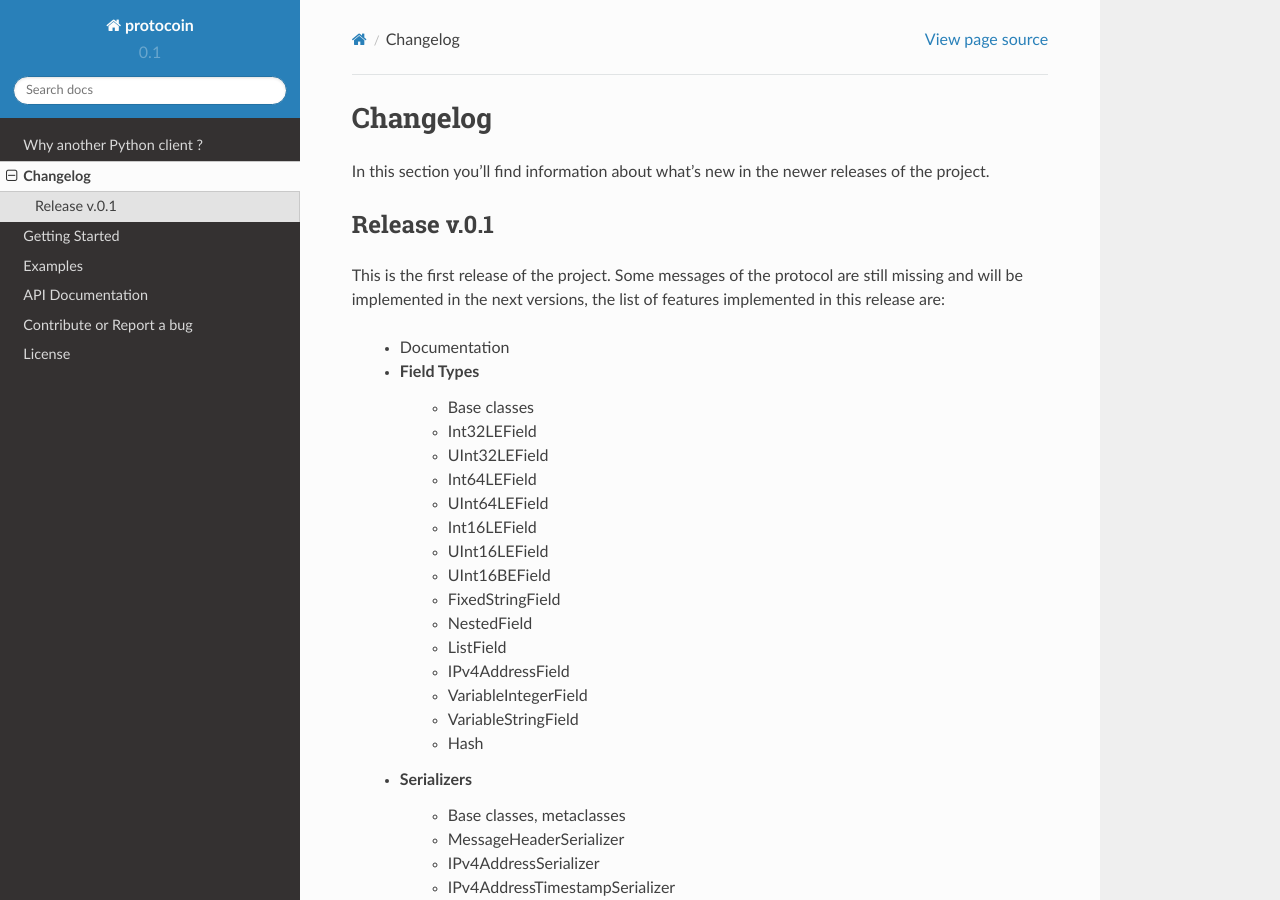
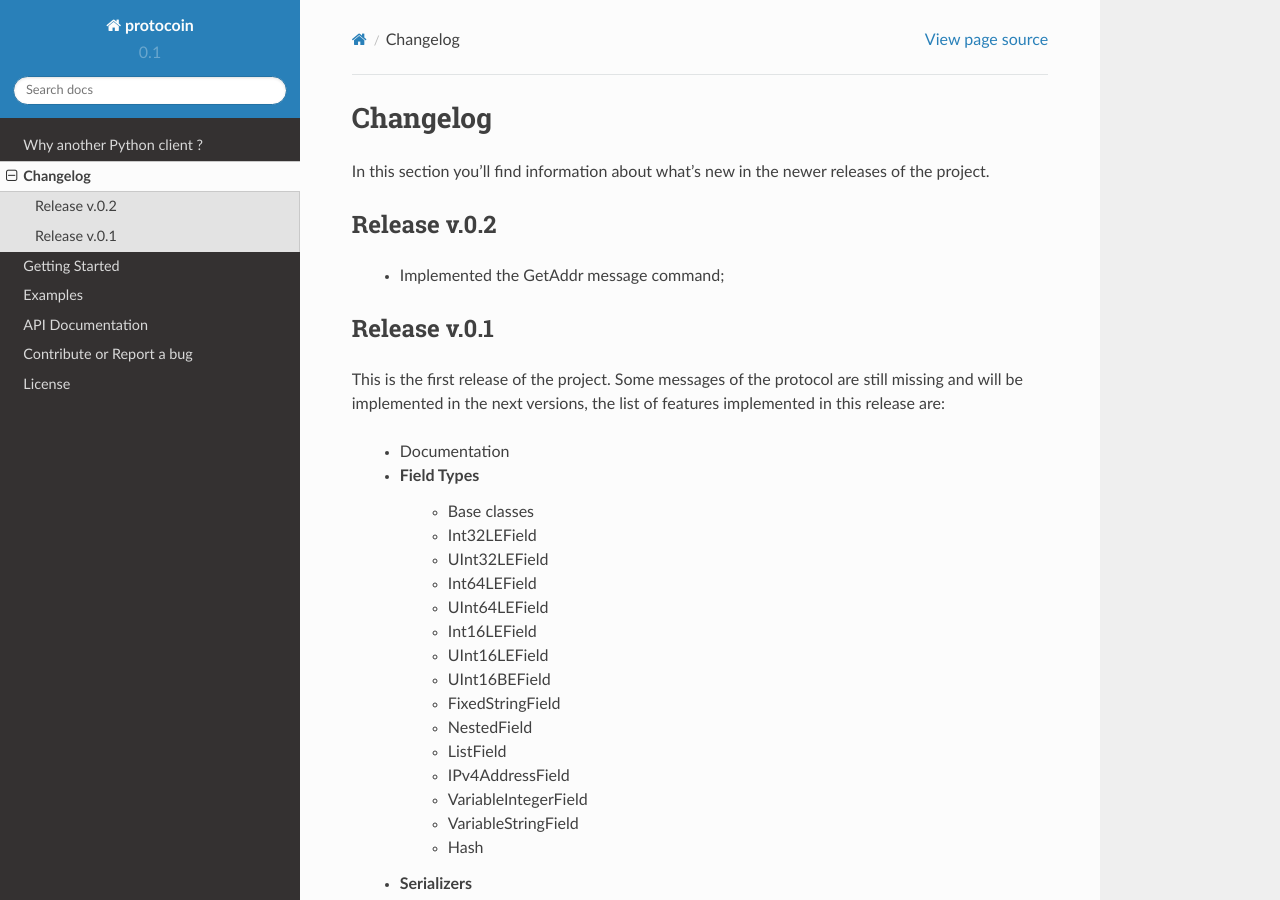
Before and after one commit to perone/protocoin, a Sphinx documentation site: the page built from docs/source/changelog.rst, in a window 1280 px wide and 900 px high. Built offline with Sphinx 7.4.7 and the Read the Docs theme 2.0.0, drawn with Linux system fonts in a browser that asks for light colours.

Commit message:
Adding changelog for version 0.2

```diff
--- a/docs/source/changelog.rst
+++ b/docs/source/changelog.rst
@@ -2,6 +2,12 @@ Changelog
 ===============================================================================
 In this section you'll find information about what's new in the newer
 releases of the project.
+
+Release v.0.2
+-------------------------------------------------------------------------------
+
+	* Implemented the GetAddr message command;
+
 
 Release v.0.1
 -------------------------------------------------------------------------------
```
